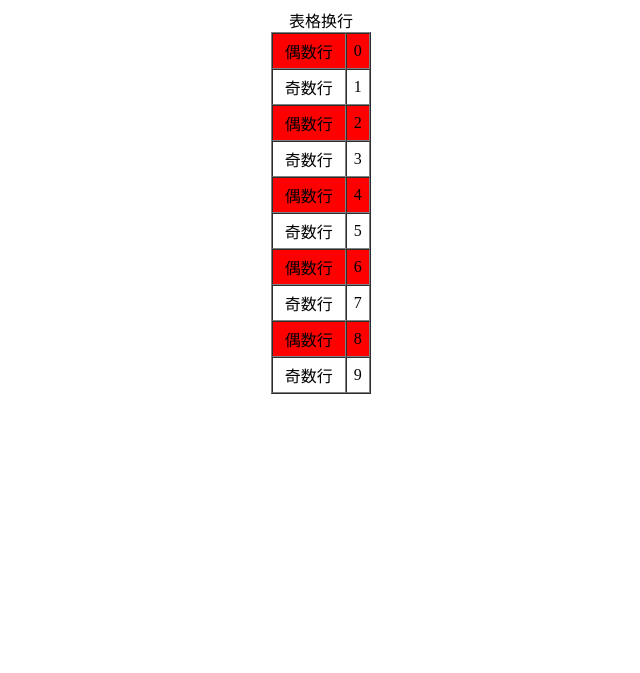
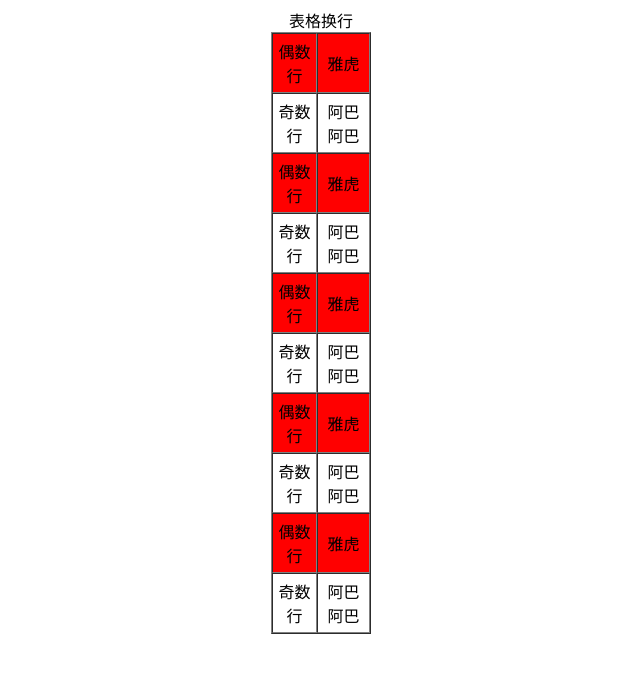
Before and after one commit to liuqianpan2008/PHPStudyNotes, a PHP site: the page made by 换行变色表格.php in a window 1280 px wide. Shown: the top 673 px of the page, without its empty margins (319-959 px from the left). Run offline with PHP 8.4, Linux system fonts and the light colour scheme.

Commit message:
Update 换行变色表格.php

```diff
--- a/换行变色表格.php
+++ b/换行变色表格.php
@@ -13,9 +13,9 @@
         <?php
             for ($i=0; $i < 10; $i++) {
                 if ($i%2==0) {
-                    echo "<tr style='background: red;'><td>偶数行</td><td>".$i."</td></tr>";
+                    echo "<tr style='background: red;'><td>偶数行</td><td>雅虎</td></tr>";
                 } else {
-                    echo "<tr><td>奇数行</td><td>".$i."</td></tr>";
+                    echo "<tr><td>奇数行</td><td>阿巴阿巴</td></tr>";
                 }
             }
         ?>
```
